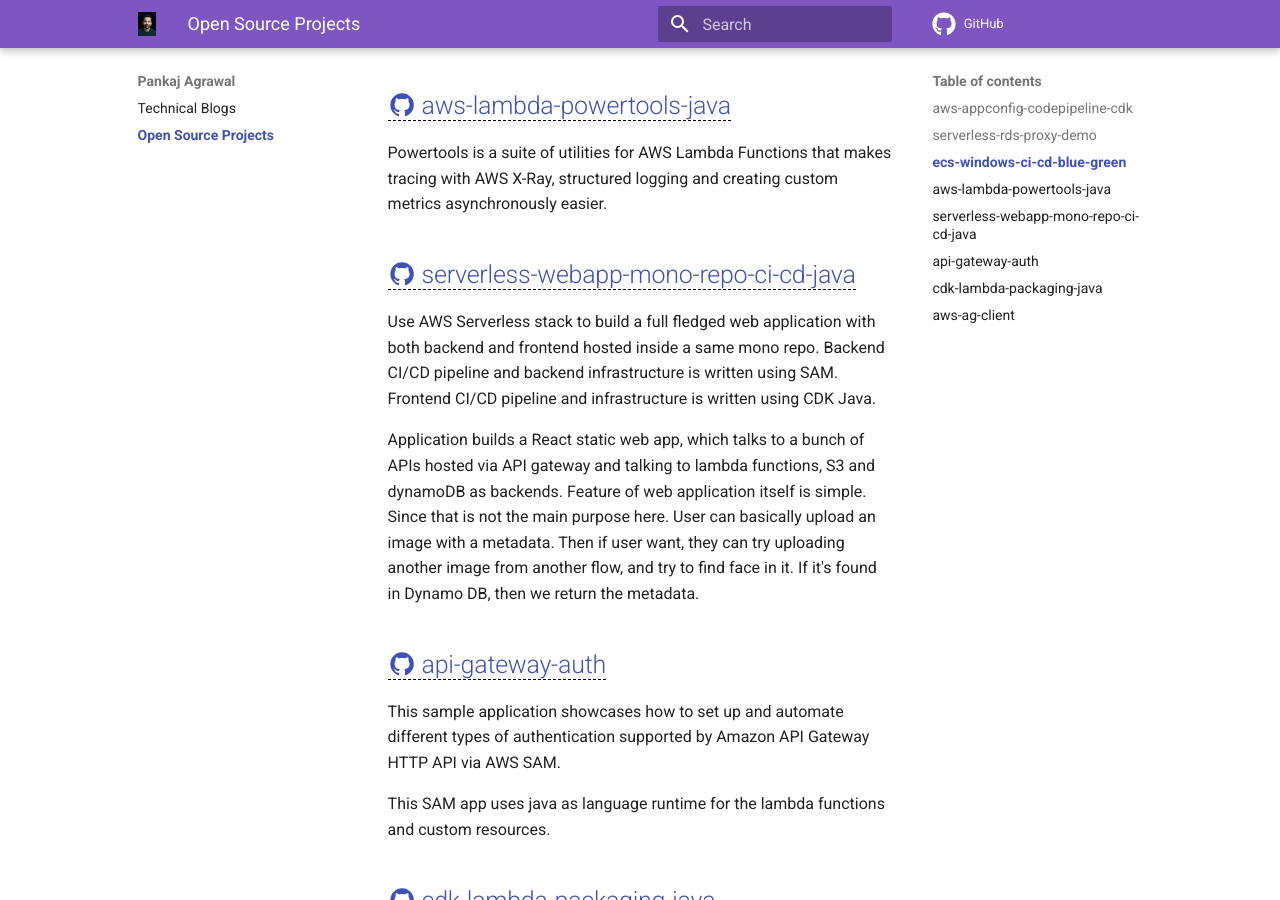
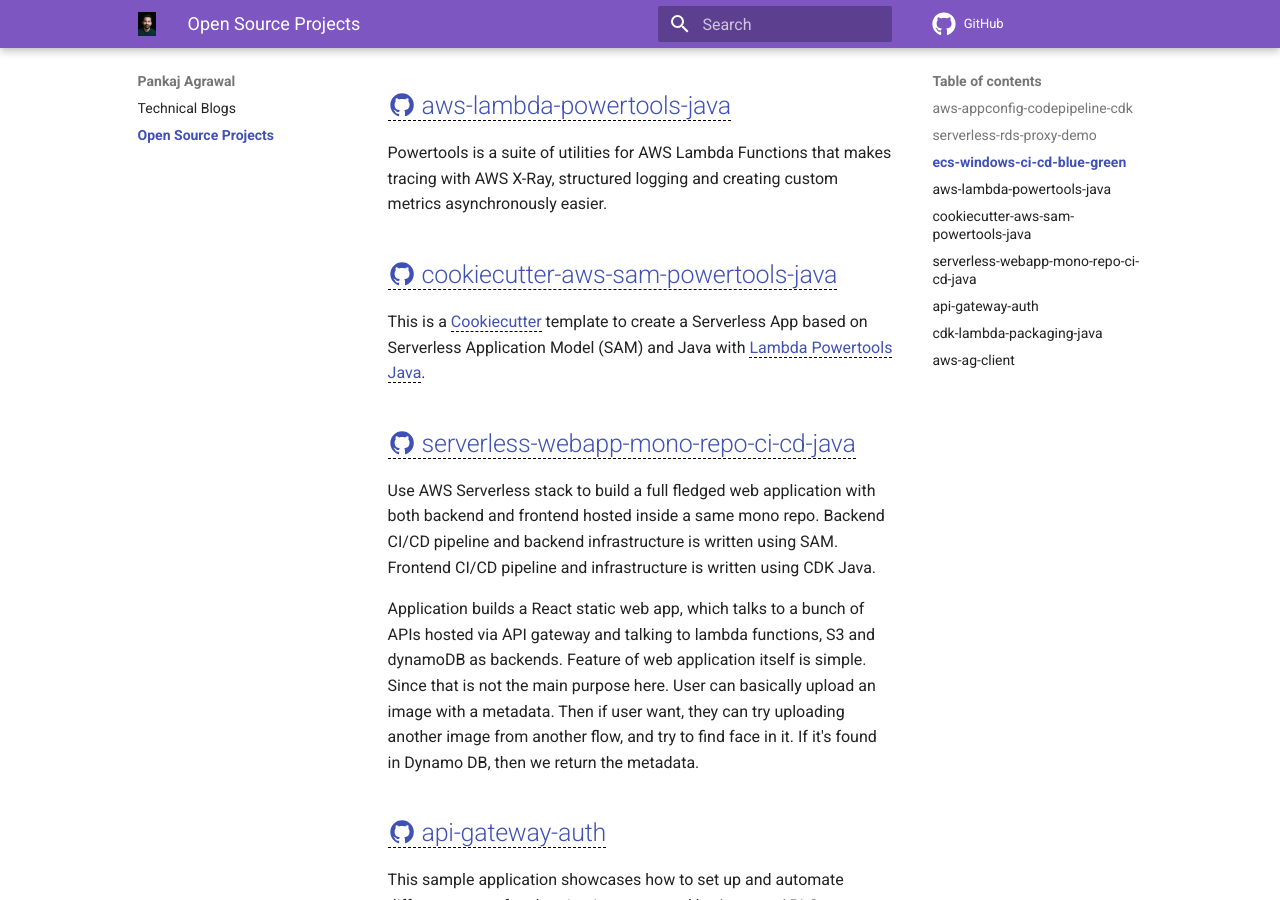
Before and after one commit to pankajagrawal16/pankajagrawal16.github.io, an MkDocs documentation site: the page built from docs/code/index.md, in a window 1280 px wide and 900 px high, scrolled down 1005 px. Built offline with MkDocs 1.6.1 and Material for MkDocs 9.7.7, drawn with Linux system fonts in a browser that asks for light colours; comment, search, counter and statistics services are not loaded.

Commit message:
Update index.md

```diff
--- a/docs/code/index.md
+++ b/docs/code/index.md
@@ -31,6 +31,11 @@ need to pass is your ECR repo name where the image resides in [cdk.json](cdk.jso
 Powertools is a suite of utilities for AWS Lambda Functions that makes tracing with AWS X-Ray, structured logging and
 creating custom metrics asynchronously easier.
 
+## [:material-github: cookiecutter-aws-sam-powertools-java](https://github.com/aws-samples/cookiecutter-aws-sam-powertools-java){target=_blank}
+
+This is a [Cookiecutter](https://github.com/cookiecutter/cookiecutter) template to create a Serverless App based on Serverless Application Model (SAM) and Java with [Lambda Powertools Java](https://github.com/awslabs/aws-lambda-powertools-java).
+
+
 ## [:material-github: serverless-webapp-mono-repo-ci-cd-java](https://github.com/aws-samples/serverless-webapp-mono-repo-ci-cd-java){target=_blank}
 
 Use AWS Serverless stack to build a full fledged web application with both backend and frontend hosted inside a same
```
